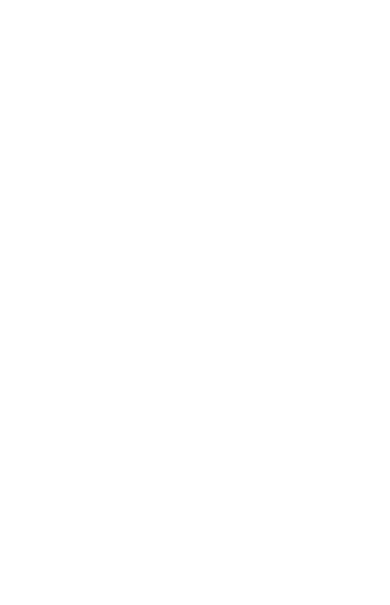
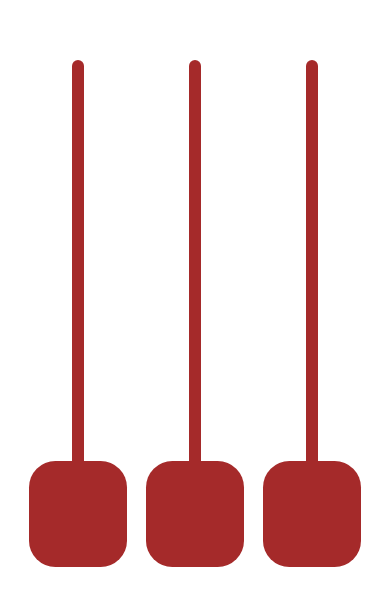
Before and after one commit to TBarmak/hanoi, a React Native app: screen / in a window 390 px wide. Shown: the part 193-798 px from the top of the page. Built offline with nearby package versions, Linux system fonts and the light colour scheme.

Commit message:
Create Peg.js component to render the pegs
The Peg component renders the three pegs for the puzzle. The dimensions and positions of the pegs are passed down as props from the Game.js component.

```diff
--- a/App.js
+++ b/App.js
@@ -1,5 +1,5 @@
 import React from 'react';
-import { StyleSheet, Text, View } from 'react-native';
+import { StyleSheet } from 'react-native';
 import Game from './components/Game'
 
 export default function App() {
--- a/components/Game.js
+++ b/components/Game.js
@@ -1,5 +1,15 @@
 import React, { useState, useEffect } from 'react';
-import { StyleSheet, Text, View } from 'react-native';
+import { StyleSheet, View, Dimensions } from 'react-native';
+import Pegs from '../components/Pegs'
+
+const screenWidth = Math.round(Dimensions.get('window').width);
+const screenHeight = Math.round(Dimensions.get('window').height);
+
+const baseWidth = screenWidth / 4
+const baseHeight = screenHeight / 8
+const pegHeight = screenHeight * 0.6
+const pegTop = screenHeight * 0.3
+const pegXVals = [0.2 * screenWidth, 0.5 * screenWidth, 0.8 * screenWidth]
 
 export default function Game() {
     const [numChips, setNumChips] = useState(4) // This will be inherited from props later on
@@ -32,6 +42,9 @@
 
     return (
         <View style={styles.container}>
+            <View style={{position: "absolute", top: 0, left: 0, zIndex: -1}}>
+                <Pegs positions={pegXVals} baseWidth={baseWidth} baseHeight={baseHeight} pegHeight={pegHeight} pegTop={pegTop}/>
+            </View>
             {renderDiscs()}
         </View>
     );
--- /dev/null
+++ b/components/Pegs.js
@@ -0,0 +1,29 @@
+import React from 'react';
+import { StyleSheet, View } from 'react-native';
+
+export default function Pegs(props) {
+    return (
+        <View style={styles.container}>
+            <View style={{...styles.peg, width: props.baseWidth / 8, height: props.pegHeight, top: props.pegTop, left: props.positions[0] - props.baseWidth / 16, borderRadius: props.baseWidth / 16}}/>
+            <View style={{...styles.peg, width: props.baseWidth / 8, height: props.pegHeight, top: props.pegTop, left: props.positions[1] - props.baseWidth / 16, borderRadius: props.baseWidth / 16}}/>
+            <View style={{...styles.peg, width: props.baseWidth / 8, height: props.pegHeight, top: props.pegTop, left: props.positions[2] - props.baseWidth / 16, borderRadius: props.baseWidth / 16}}/>
+
+            <View style={{...styles.peg, width: props.baseWidth, height: props.baseHeight, top: props.pegTop + props.pegHeight - props.baseHeight, left: props.positions[0] - props.baseWidth / 2, borderRadius: props.baseHeight / 4}}/>
+            <View style={{...styles.peg, width: props.baseWidth, height: props.baseHeight, top: props.pegTop + props.pegHeight - props.baseHeight, left: props.positions[1] - props.baseWidth / 2, borderRadius: props.baseHeight / 4}}/>
+            <View style={{...styles.peg, width: props.baseWidth, height: props.baseHeight, top: props.pegTop + props.pegHeight - props.baseHeight, left: props.positions[2] - props.baseWidth / 2, borderRadius: props.baseHeight / 4}}/>
+        </View>
+    );
+}
+
+const styles = StyleSheet.create({
+    container: {
+        flex: 1,
+        backgroundColor: '#fff',
+        alignItems: 'center',
+        justifyContent: 'center',
+    },
+    peg: {
+        position: "absolute",
+        backgroundColor: "brown",
+    }
+});
```
